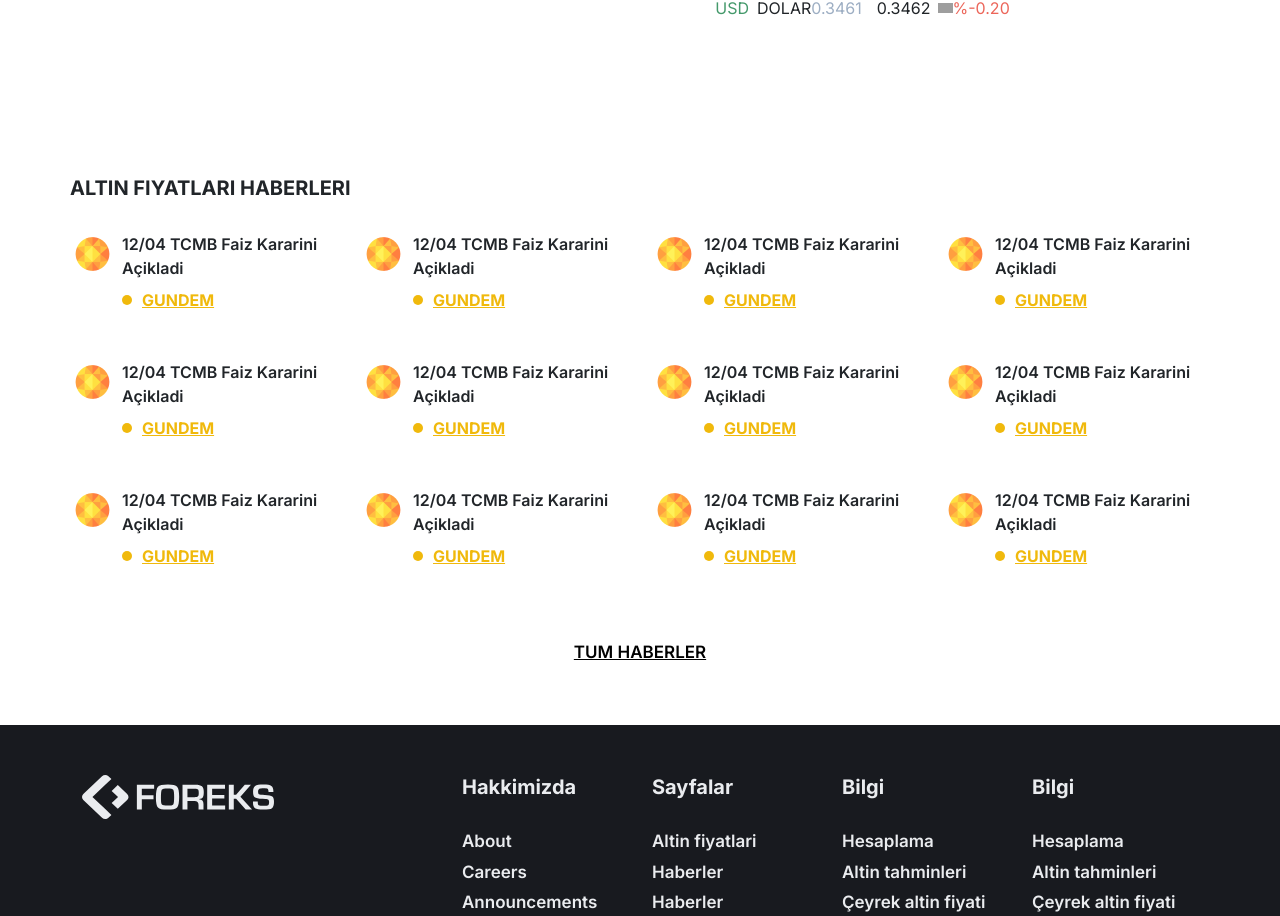
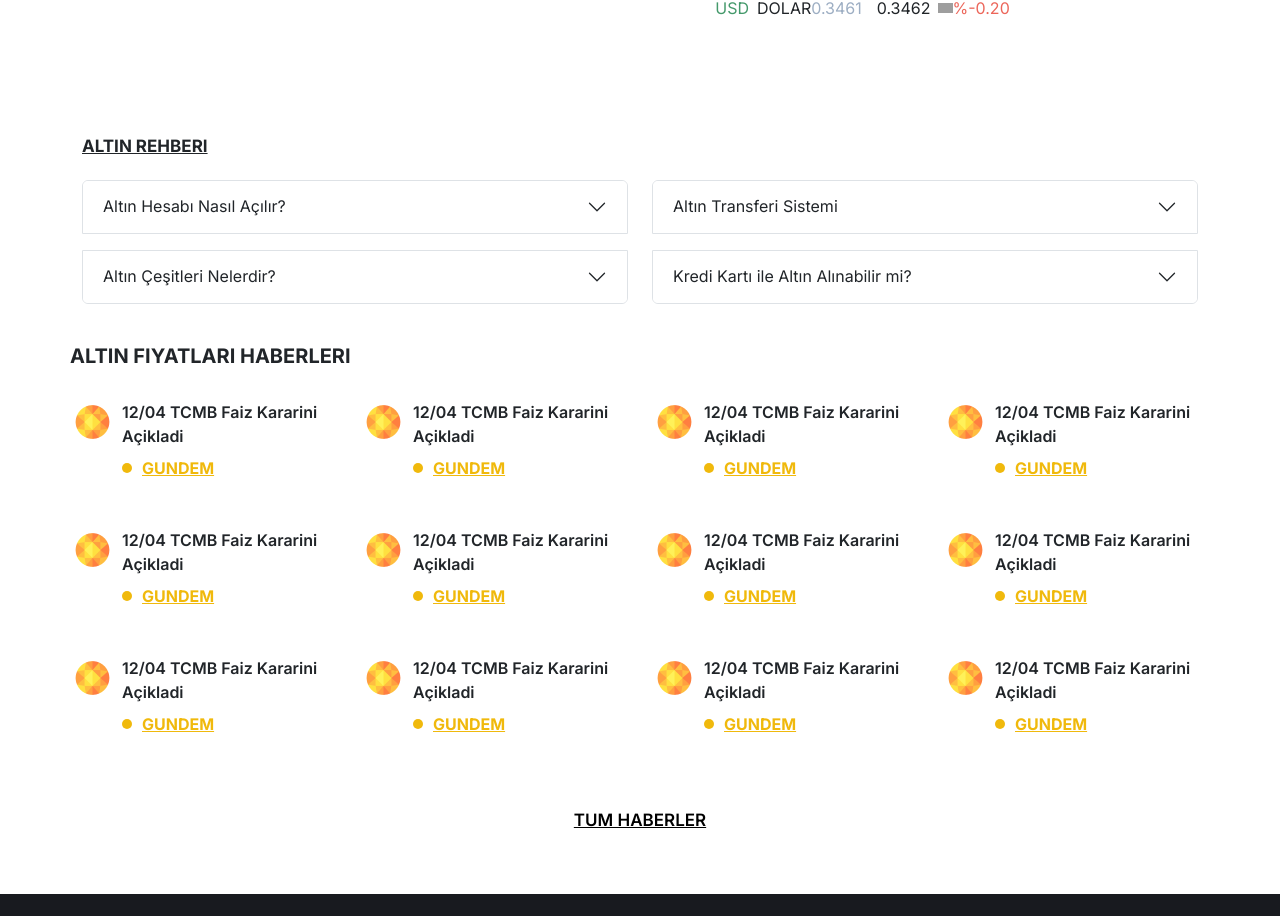
Before and after one commit to Abdul-Basit21/sardarReact, a React (Vite) app: page / in a window 1280 px wide. Shown: the part 1613-2529 px from the top of the page. Built offline with nearby package versions, Linux system fonts and the light colour scheme; grey boxes are pictures that could not be loaded.

Commit message:
accordion work

```diff
--- a/src/App.jsx
+++ b/src/App.jsx
@@ -1,4 +1,5 @@
 import "bootstrap/dist/css/bootstrap.min.css";
+import "bootstrap/dist/js/bootstrap.min.js";
 import Layout from "./Layout";
 import "./App.css";
 import Home from "./components/Home";
--- /dev/null
+++ b/src/components/GoldGuide/goldGuide.scss
@@ -0,0 +1,24 @@
+.gold-guide {
+  h4 {
+    text-decoration: underline;
+    font-size: 17px;
+    font-weight: 700;
+  }
+  .accordion-item {
+    //     &:first-of-type {
+    //       border-top-left-radius: 0;
+    //       border-top-right-radius: 0;
+    //     }
+    //     &:last-of-type {
+    //       border-bottom-right-radius: 0;
+    //       border-bottom-left-radius: 0;
+    //     }
+    &:focus {
+      box-shadow: none;
+    }
+    &:not(:first-of-type) {
+      border-top: var(--bs-accordion-border-width) solid
+        var(--bs-accordion-border-color);
+    }
+  }
+}
--- /dev/null
+++ b/src/components/GoldGuide/index.jsx
@@ -0,0 +1,152 @@
+import "./goldGuide.scss";
+const GoldGuide = () => {
+  return (
+    <>
+      <div className="container gold-guide">
+        <div className="row">
+          <div className="col-12 mb-3">
+            <h4>ALTIN REHBERI</h4>
+          </div>
+          <div className="col-12 col-lg-6">
+            <div className="accordion" id="accordionExample">
+              <div className="accordion-item mb-3">
+                <h2 className="accordion-header" id="headingOne">
+                  <button
+                    className="accordion-button collapsed"
+                    type="button"
+                    data-bs-toggle="collapse"
+                    data-bs-target="#collapseOne"
+                    aria-expanded="false"
+                    aria-controls="collapseOne"
+                  >
+                    Altın Hesabı Nasıl Açılır?
+                  </button>
+                </h2>
+                <div
+                  id="collapseOne"
+                  className="accordion-collapse collapse"
+                  aria-labelledby="headingOne"
+                  data-bs-parent="#accordionExample"
+                >
+                  <div className="accordion-body">
+                    <strong>This is the first item's accordion body.</strong> It
+                    is shown by default, until the collapse plugin adds the
+                    appropriate classes that we use to style each element. These
+                    classes control the overall appearance, as well as the
+                    showing and hiding via CSS transitions. You can modify any
+                    of this with custom CSS or overriding our default variables.
+                    It's also worth noting that just about any HTML can go
+                    within the <code>.accordion-body</code>, though the
+                    transition does limit overflow.
+                  </div>
+                </div>
+              </div>
+              <div className="accordion-item">
+                <h2 className="accordion-header" id="headingTwo">
+                  <button
+                    className="accordion-button collapsed"
+                    type="button"
+                    data-bs-toggle="collapse"
+                    data-bs-target="#collapseTwo"
+                    aria-expanded="false"
+                    aria-controls="collapseTwo"
+                  >
+                    Altın Çeşitleri Nelerdir?
+                  </button>
+                </h2>
+                <div
+                  id="collapseTwo"
+                  className="accordion-collapse collapse"
+                  aria-labelledby="headingTwo"
+                  data-bs-parent="#accordionExample"
+                >
+                  <div className="accordion-body">
+                    <strong>This is the second item's accordion body.</strong>{" "}
+                    It is hidden by default, until the collapse plugin adds the
+                    appropriate classes that we use to style each element. These
+                    classes control the overall appearance, as well as the
+                    showing and hiding via CSS transitions. You can modify any
+                    of this with custom CSS or overriding our default variables.
+                    It's also worth noting that just about any HTML can go
+                    within the <code>.accordion-body</code>, though the
+                    transition does limit overflow.
+                  </div>
+                </div>
+              </div>
+            </div>
+          </div>
+          <div className="col-12 col-lg-6">
+            <div className="accordion" id="accordionExample1">
+              <div className="accordion-item mb-3">
+                <h2 className="accordion-header" id="headingOne1">
+                  <button
+                    className="accordion-button collapsed"
+                    type="button"
+                    data-bs-toggle="collapse"
+                    data-bs-target="#collapseOne1"
+                    aria-expanded="false"
+                    aria-controls="collapseOne1"
+                  >
+                    Altın Transferi Sistemi
+                  </button>
+                </h2>
+                <div
+                  id="collapseOne1"
+                  className="accordion-collapse collapse"
+                  aria-labelledby="headingOne1"
+                  data-bs-parent="#accordionExample1"
+                >
+                  <div className="accordion-body">
+                    <strong>This is the first item's accordion body.</strong> It
+                    is shown by default, until the collapse plugin adds the
+                    appropriate classes that we use to style each element. These
+                    classes control the overall appearance, as well as the
+                    showing and hiding via CSS transitions. You can modify any
+                    of this with custom CSS or overriding our default variables.
+                    It's also worth noting that just about any HTML can go
+                    within the <code>.accordion-body</code>, though the
+                    transition does limit overflow.
+                  </div>
+                </div>
+              </div>
+              <div className="accordion-item">
+                <h2 className="accordion-header" id="headingTwo1">
+                  <button
+                    className="accordion-button collapsed"
+                    type="button"
+                    data-bs-toggle="collapse"
+                    data-bs-target="#collapseTwo1"
+                    aria-expanded="false"
+                    aria-controls="collapseTwo1"
+                  >
+                    Kredi Kartı ile Altın Alınabilir mi?
+                  </button>
+                </h2>
+                <div
+                  id="collapseTwo1"
+                  className="accordion-collapse collapse"
+                  aria-labelledby="headingTwo1"
+                  data-bs-parent="#accordionExample1"
+                >
+                  <div className="accordion-body">
+                    <strong>This is the second item's accordion body.</strong>{" "}
+                    It is hidden by default, until the collapse plugin adds the
+                    appropriate classes that we use to style each element. These
+                    classes control the overall appearance, as well as the
+                    showing and hiding via CSS transitions. You can modify any
+                    of this with custom CSS or overriding our default variables.
+                    It's also worth noting that just about any HTML can go
+                    within the <code>.accordion-body</code>, though the
+                    transition does limit overflow.
+                  </div>
+                </div>
+              </div>
+            </div>
+          </div>
+        </div>
+      </div>
+    </>
+  );
+};
+
+export default GoldGuide;
--- a/src/components/Home.jsx
+++ b/src/components/Home.jsx
@@ -1,3 +1,4 @@
+import GoldGuide from "./GoldGuide";
 import MainContent from "./MainContent";
 import NewsSection from "./NewsSection";
 import TabsSection from "./TabsSection";
@@ -7,6 +8,7 @@ export default function Home() {
     <>
       <TabsSection />
       <MainContent />
+      <GoldGuide />
       <NewsSection />
     </>
   );
--- /dev/null
+++ b/src/images/index.jsx
@@ -0,0 +1,3 @@
+import Logo from "../images/Logo.png";
+
+export { Logo };
```
